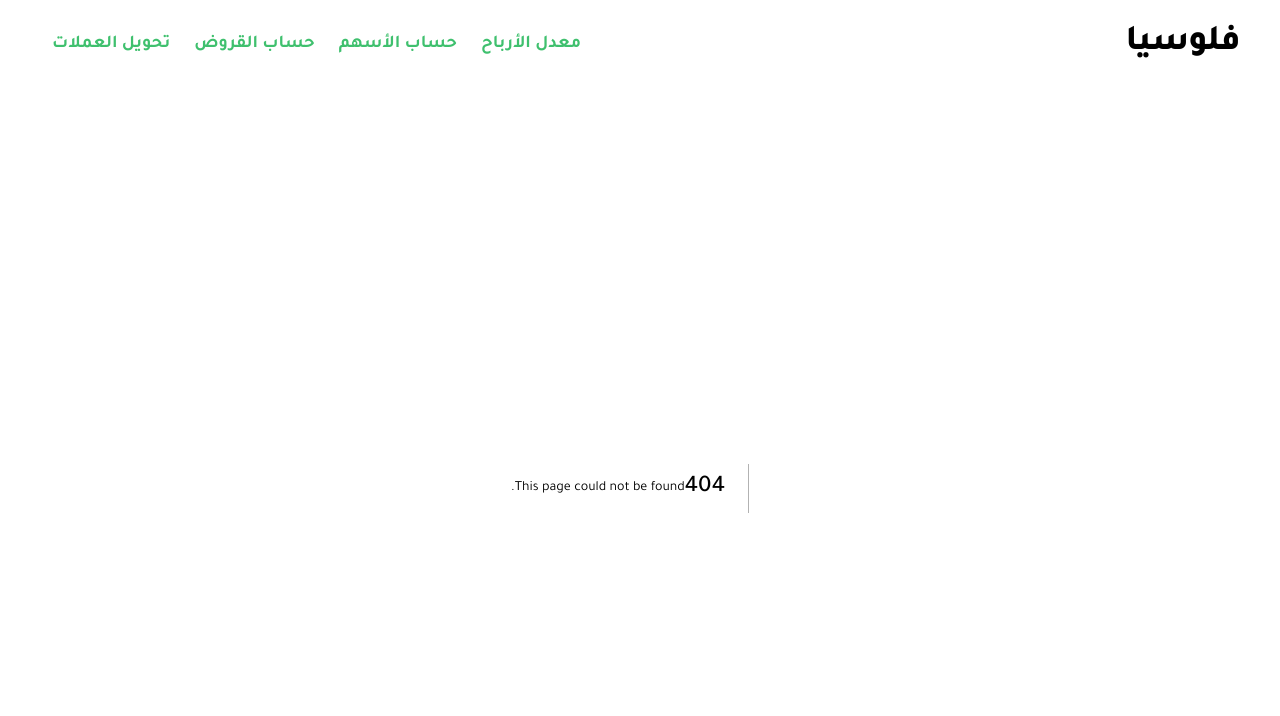
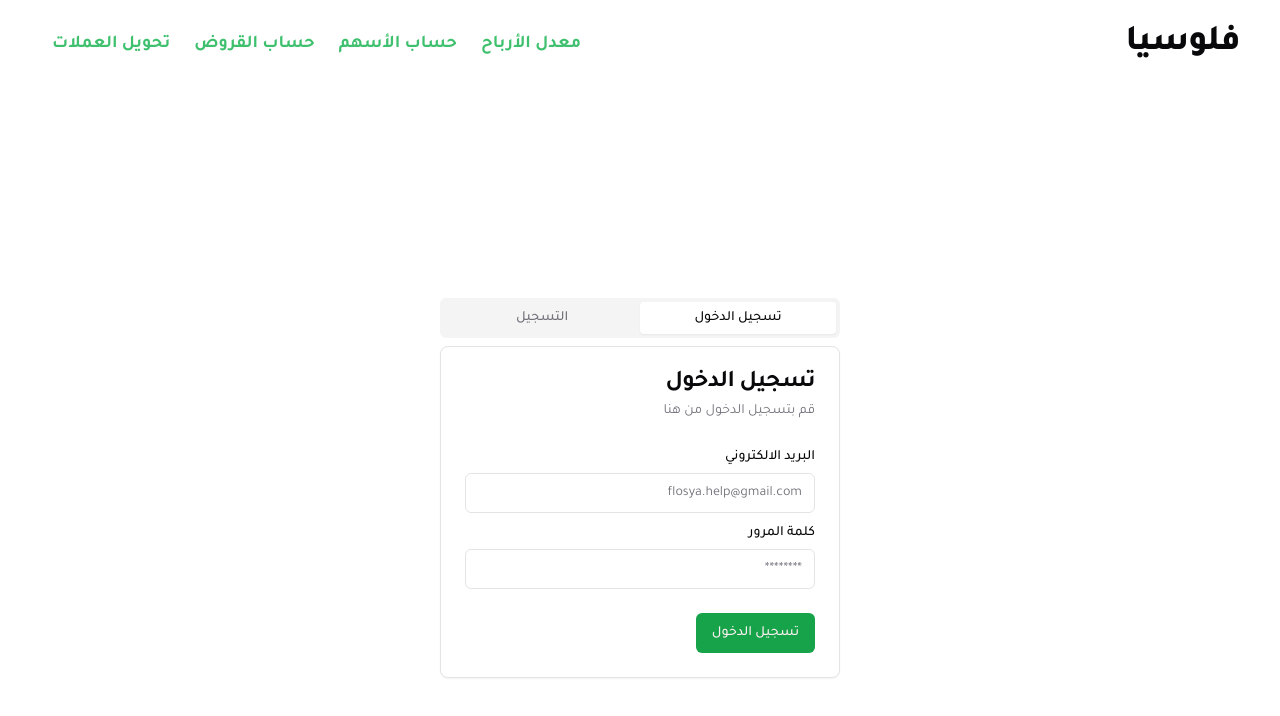
Before and after one commit to HassanAlabdulal/Hasady, a Next.js app: page /register in a window 1280 px wide. Before the commit this address had no page. Shown: the top 716 px of the page. Built offline with nearby package versions, Linux system fonts and the light colour scheme.

Commit message:
complete the signIn

```diff
--- a/app/regiser/page.tsx
+++ /dev/null
@@ -1,84 +0,0 @@
-// Use the client-only imports for the Next.js framework
-"use client";
-
-import * as React from "react";
-import { Button } from "@/components/ui/button";
-import {
-  Card,
-  CardContent,
-  CardDescription,
-  CardFooter,
-  CardHeader,
-  CardTitle,
-} from "@/components/ui/card";
-import { Input } from "@/components/ui/input";
-
-import { useForm } from "react-hook-form";
-import { z } from "zod"; // Zod library for schema definition
-import { registerSchema } from "@/validators/auth"; // Import the validation schema
-import { zodResolver } from "@hookform/resolvers/zod";
-import { Form, FormField, FormMessage } from "@/components/ui/form";
-import { Label } from "@/components/ui/label";
-
-// Infer the type for our form inputs from the Zod schema
-type Input = z.infer<typeof registerSchema>;
-
-export default function RegisterByID() {
-  // Initialize the form with react-hook-form and Zod for validation
-  const form = useForm<Input>({
-    resolver: zodResolver(registerSchema),
-    defaultValues: {
-      studentID: "",
-    },
-  });
-
-  // Handle form submission with validation
-  const onSubmit = (data: Input) => {
-    // This is where you would handle the form submission after validation
-    // For now, we just log the data to the console
-    console.log(data);
-  };
-
-  return (
-    <div className="flex items-center justify-center h-screen">
-      <Card className="w-[350px]">
-        <CardHeader className="mb-10 text-center">
-          <CardTitle>تسجيل الدخول</CardTitle>
-          <CardDescription>
-            ادخل الرقم الأكاديمي الخاص بك للوصول إلى بياناتك
-          </CardDescription>
-        </CardHeader>
-        <CardContent>
-          {/* Bind the form with react-hook-form using the spread operator */}
-          <Form {...form}>
-            <form onSubmit={form.handleSubmit(onSubmit)}>
-              <div className="flex flex-col mb-6 space-y-3">
-                {/* Student ID field with validation message */}
-                <FormField
-                  control={form.control}
-                  name="studentID"
-                  render={({ field }) => (
-                    <>
-                      <Label htmlFor="studentID">الرقم الأكاديمي</Label>
-                      <Input
-                        id="studentID"
-                        placeholder="ادخل الرقم الأكاديمي الخاص بالطالب"
-                        {...field}
-                      />
-                      {/* This will show the error message when validation fails */}
-                      <FormMessage />
-                    </>
-                  )}
-                />
-              </div>
-              {/* Submit button */}
-              <CardFooter className="flex justify-center">
-                <Button type="submit">تقدم</Button>
-              </CardFooter>
-            </form>
-          </Form>
-        </CardContent>
-      </Card>
-    </div>
-  );
-}
--- /dev/null
+++ b/app/register/page.tsx
@@ -0,0 +1,78 @@
+import { Button } from "@/components/ui/button"
+import {
+  Card,
+  CardContent,
+  CardDescription,
+  CardFooter,
+  CardHeader,
+  CardTitle,
+} from "@/components/ui/card"
+import { Input } from "@/components/ui/input"
+import { Label } from "@/components/ui/label"
+import {
+  Tabs,
+  TabsContent,
+  TabsList,
+  TabsTrigger,
+} from "@/components/ui/tabs"
+
+export function TabsDemo() {
+  return (
+    <div className="flex items-center justify-center min-h-screen">
+    <Tabs defaultValue="signIn" className="w-[400px]">
+      <TabsList className="grid w-full grid-cols-2">
+        <TabsTrigger value="signIn">تسجيل الدخول</TabsTrigger>
+        <TabsTrigger value="singUp">التسجيل</TabsTrigger>
+      </TabsList>
+      <TabsContent value="signIn">
+        <Card>
+          <CardHeader>
+            <CardTitle>تسجيل الدخول</CardTitle>
+            <CardDescription>
+              قم بتسجيل الدخول من هنا
+            </CardDescription>
+          </CardHeader>
+          <CardContent className="space-y-2">
+            <div className="space-y-1">
+              <Label htmlFor="email">البريد الالكتروني</Label>
+              <Input id="email" placeholder="flosya.help@gmail.com" />
+            </div>
+            <div className="space-y-1">
+              <Label htmlFor="password">كلمة المرور</Label>
+              <Input id="password" placeholder="********" />
+            </div>
+          </CardContent>
+          <CardFooter>
+            <Button className="center">تسجيل الدخول</Button>
+          </CardFooter>
+        </Card>
+      </TabsContent>
+      <TabsContent value="signUp">
+        <Card>
+          <CardHeader>
+            <CardTitle>التسجيل</CardTitle>
+            <CardDescription>
+              قم بتسجيل حساب جديد من هنا
+            </CardDescription>
+          </CardHeader>
+          <CardContent className="space-y-2">
+            <div className="space-y-1">
+              <Label htmlFor="current">Current password</Label>
+              <Input id="current" type="password" />
+            </div>
+            <div className="space-y-1">
+              <Label htmlFor="new">New password</Label>
+              <Input id="new" type="password" />
+            </div>
+          </CardContent>
+          <CardFooter>
+            <Button>Save password</Button>
+          </CardFooter>
+        </Card>
+      </TabsContent>
+    </Tabs>
+    </div>
+  )
+}
+
+export default TabsDemo;
--- /dev/null
+++ b/components/ui/tabs.tsx
@@ -0,0 +1,55 @@
+"use client"
+
+import * as React from "react"
+import * as TabsPrimitive from "@radix-ui/react-tabs"
+
+import { cn } from "@/lib/utils"
+
+const Tabs = TabsPrimitive.Root
+
+const TabsList = React.forwardRef<
+  React.ElementRef<typeof TabsPrimitive.List>,
+  React.ComponentPropsWithoutRef<typeof TabsPrimitive.List>
+>(({ className, ...props }, ref) => (
+  <TabsPrimitive.List
+    ref={ref}
+    className={cn(
+      "inline-flex h-10 items-center justify-center rounded-md bg-muted p-1 text-muted-foreground",
+      className
+    )}
+    {...props}
+  />
+))
+TabsList.displayName = TabsPrimitive.List.displayName
+
+const TabsTrigger = React.forwardRef<
+  React.ElementRef<typeof TabsPrimitive.Trigger>,
+  React.ComponentPropsWithoutRef<typeof TabsPrimitive.Trigger>
+>(({ className, ...props }, ref) => (
+  <TabsPrimitive.Trigger
+    ref={ref}
+    className={cn(
+      "inline-flex items-center justify-center whitespace-nowrap rounded-sm px-3 py-1.5 text-sm font-medium ring-offset-background transition-all focus-visible:outline-none focus-visible:ring-2 focus-visible:ring-ring focus-visible:ring-offset-2 disabled:pointer-events-none disabled:opacity-50 data-[state=active]:bg-background data-[state=active]:text-foreground data-[state=active]:shadow-sm",
+      className
+    )}
+    {...props}
+  />
+))
+TabsTrigger.displayName = TabsPrimitive.Trigger.displayName
+
+const TabsContent = React.forwardRef<
+  React.ElementRef<typeof TabsPrimitive.Content>,
+  React.ComponentPropsWithoutRef<typeof TabsPrimitive.Content>
+>(({ className, ...props }, ref) => (
+  <TabsPrimitive.Content
+    ref={ref}
+    className={cn(
+      "mt-2 ring-offset-background focus-visible:outline-none focus-visible:ring-2 focus-visible:ring-ring focus-visible:ring-offset-2",
+      className
+    )}
+    {...props}
+  />
+))
+TabsContent.displayName = TabsPrimitive.Content.displayName
+
+export { Tabs, TabsList, TabsTrigger, TabsContent }
--- a/package.json
+++ b/package.json
@@ -15,6 +15,7 @@
     "@radix-ui/react-dialog": "^1.0.5",
     "@radix-ui/react-label": "^2.0.2",
     "@radix-ui/react-slot": "^1.0.2",
+    "@radix-ui/react-tabs": "^1.0.4",
     "@radix-ui/react-toast": "^1.1.5",
     "@radix-ui/react-tooltip": "^1.0.7",
     "@supabase/ssr": "^0.0.10",
```
Also changed, not shown: 1 other file (tests, documents, lock files or other folders).
